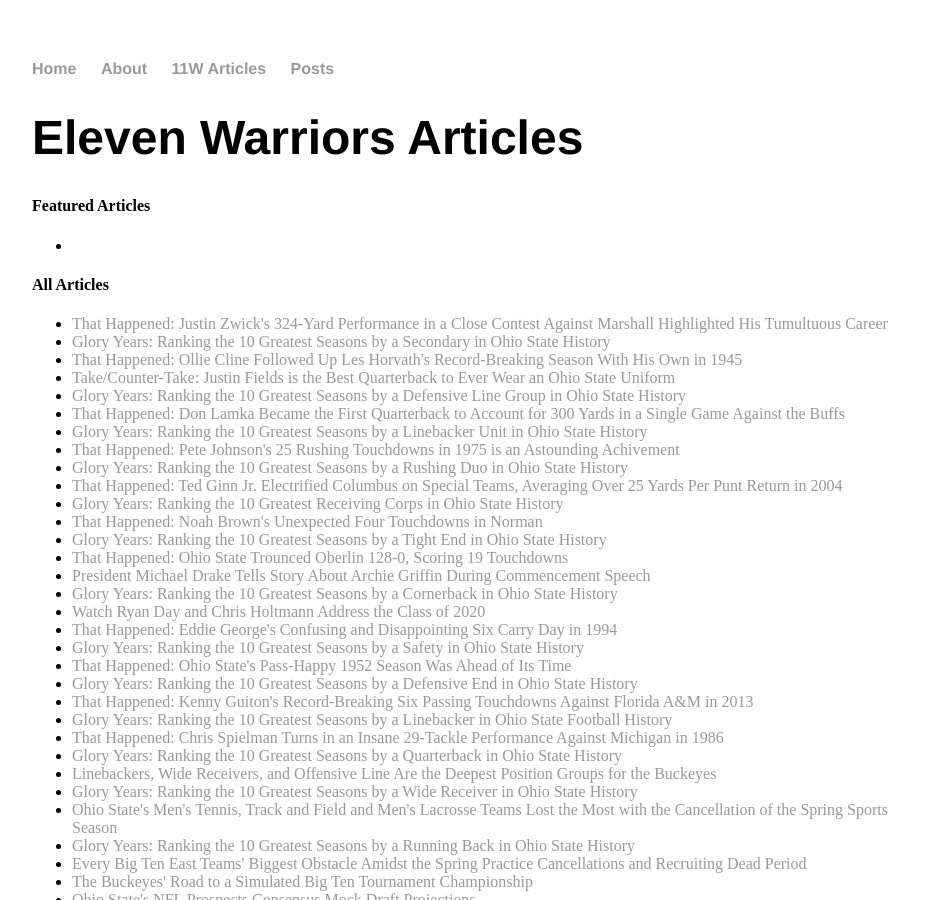
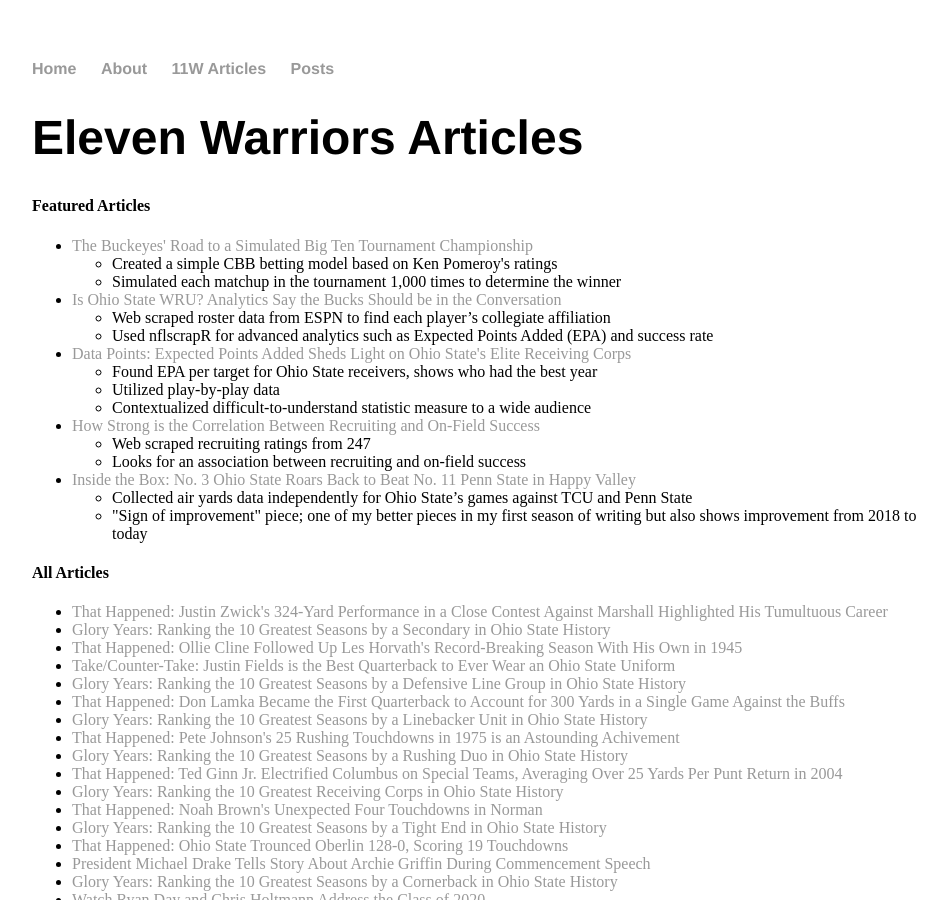
Before and after one commit to mtnartker/mtnartker.github.io, a Jekyll site: the page built from example_works/index.html, in a window 1280 px wide and 900 px high. Shown: the whole window, without its empty margins (160-1107 px from the left). Built offline with Jekyll 4.4.1, drawn with Linux system fonts in a browser that asks for light colours.

Commit message:
Add featured articles to index.html

```diff
--- a/example_works/index.html
+++ b/example_works/index.html
@@ -6,7 +6,32 @@
 <h1> Eleven Warriors Articles </h1>
 <h4> Featured Articles </h4>
 <ul>
-  <li></li>
+  <li><a href=https://www.elevenwarriors.com/ohio-state-basketball/2020/03/112816/the-buckeyes-road-to-a-simulated-big-ten-tournament-championship>The Buckeyes' Road to a Simulated Big Ten Tournament Championship</a></li>
+  <ul>
+    <li>Created a simple CBB betting model based on Ken Pomeroy's ratings</li>
+    <li>Simulated each matchup in the tournament 1,000 times to determine the winner</li>
+  </ul>
+  <li><a href=https://www.elevenwarriors.com/ohio-state-football/2019/10/107679/is-ohio-state-wru-stats>Is Ohio State WRU? Analytics Say the Bucks Should be in the Conversation</a></li>
+  <ul>
+    <li>Web scraped roster data from ESPN to find each player’s collegiate affiliation</li>
+    <li>Used nflscrapR for advanced analytics such as Expected Points Added (EPA) and success rate</li>
+  </ul>
+  <li><a href=https://www.elevenwarriors.com/ohio-state-football/2019/06/105012/data-points-expected-points-added-sheds-light-on-ohio-states-elite-receiving-corps>Data Points: Expected Points Added Sheds Light on Ohio State's Elite Receiving Corps</a></li>
+  <ul>
+    <li>Found EPA per target for Ohio State receivers, shows who had the best year</li>
+    <li>Utilized play-by-play data</li>
+    <li>Contextualized difficult-to-understand statistic measure to a wide audience</li>
+  </ul>
+  <li><a href=https://www.elevenwarriors.com/ohio-state-football/2019/08/105817/is-recruiting-everything-it-is-made-out-to-be>How Strong is the Correlation Between Recruiting and On-Field Success</a></li>
+  <ul>
+    <li>Web scraped recruiting ratings from 247</li>
+    <li>Looks for an association between recruiting and on-field success</li>
+  </ul>
+  <li><a href=https://www.elevenwarriors.com/data-viz/2018/10/97132/inside-the-box-no-3-ohio-state-roars-back-to-beat-no-11-penn-state-in-happy-valley>Inside the Box: No. 3 Ohio State Roars Back to Beat No. 11 Penn State in Happy Valley</a></li>
+  <ul>
+    <li>Collected air yards data independently for Ohio State’s games against TCU and Penn State</li>
+    <li>"Sign of improvement" piece; one of my better pieces in my first season of writing but also shows improvement from 2018 to today</li>
+  </ul>
 </ul>
 
 <h4> All Articles </h4>
```
